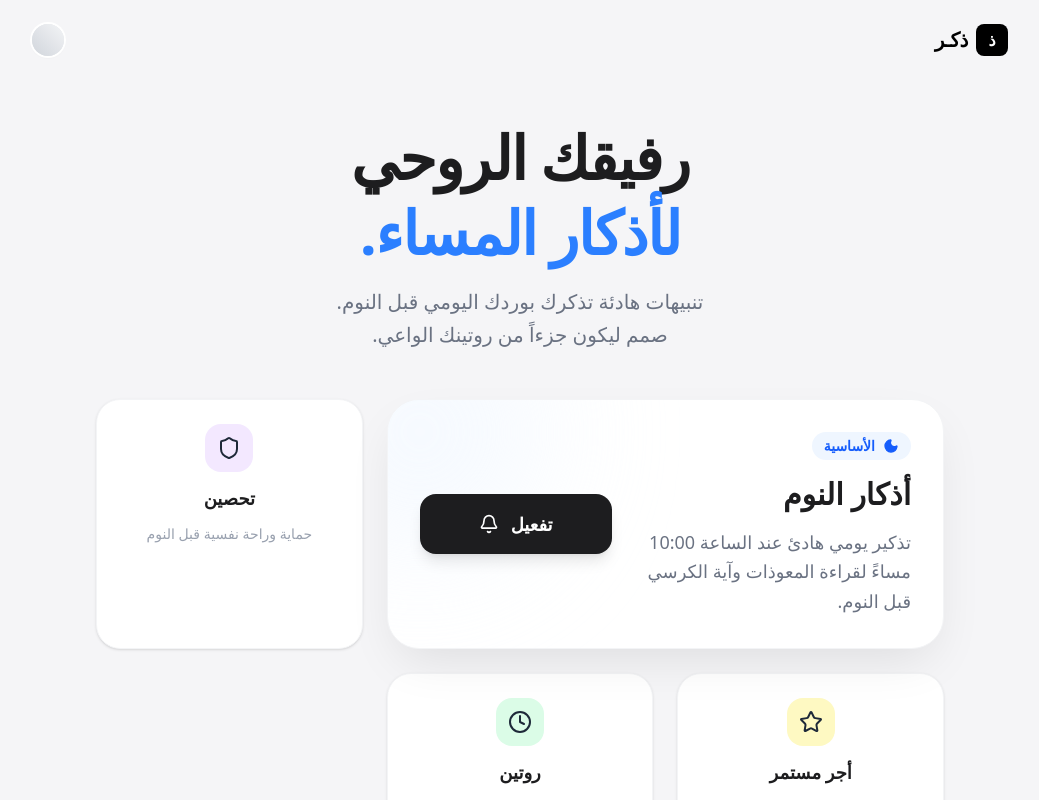
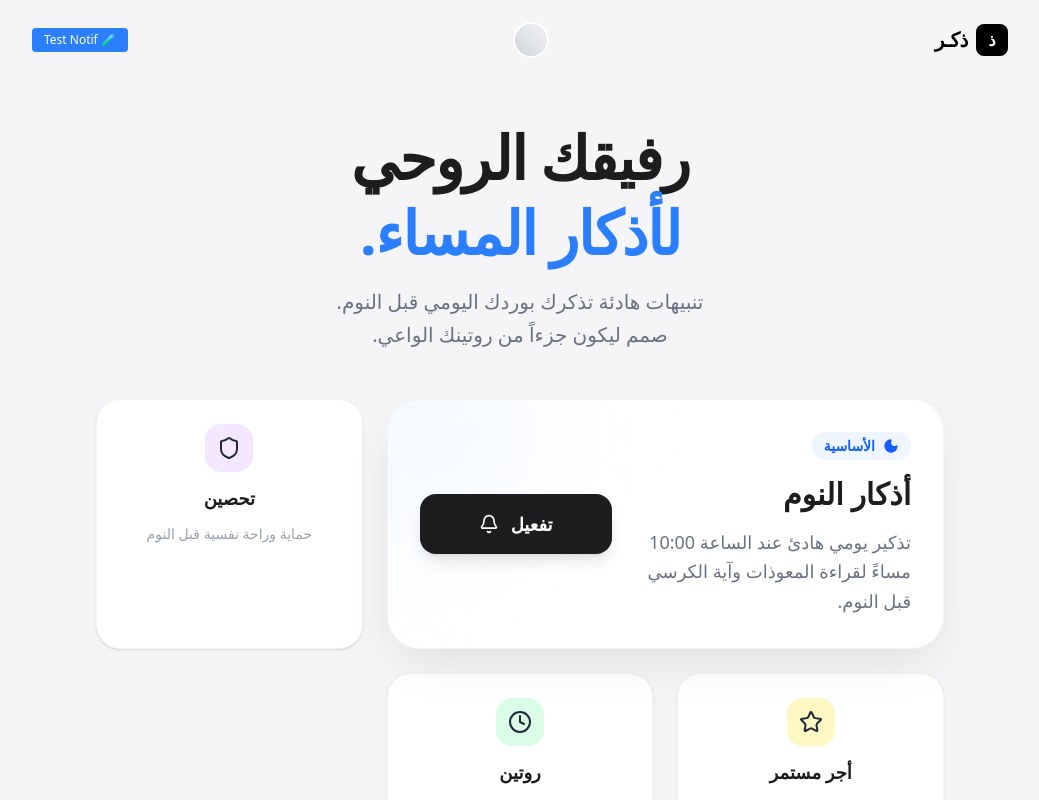
Before and after one commit to younesbennaceur/reminder-app, a React (Vite) app: page / in a window 1280 px wide. Shown: the top 800 px of the page, without its empty margins (120-1159 px from the left). Built offline with nearby package versions, Linux system fonts and the light colour scheme.

Commit message:
fix deployment issue

```diff
--- a/src/App.jsx
+++ b/src/App.jsx
@@ -12,6 +12,17 @@ function App() {
   const [loading, setLoading] = useState(false);
   const [isSubscribed, setIsSubscribed] = useState(false);
   const [error, setError] = useState('');
+     const handleTestNotifications = async () => {
+  try {
+    const response = await fetch('https://reminder-eud4.onrender.com/api/test-notifications', {
+      method: 'GET'
+    });
+    const data = await response.json();
+    console.log("Notifs envoyées :", data);
+  } catch (err) {
+    console.error(err);
+  }
+};
 
 const handleSubscribe = async () => {
   setLoading(true);
@@ -53,11 +64,12 @@ const handleSubscribe = async () => {
     console.log("5. Permission accordée & Token généré !");
 
     console.log("6. Envoi vers le serveur...");
-    const response = await fetch('https://reminder-eud4.onrender.com/api/test-notifications', {
+    const response = await fetch('https://reminder-eud4.onrender.com/api/subscribe', {
       method: 'POST',
       body: JSON.stringify(subscription),
       headers: { 'Content-Type': 'application/json' }
     });
+
 
     console.log("7. Réponse reçue du serveur !");
 
@@ -93,6 +105,12 @@ const handleSubscribe = async () => {
         <div className="w-8 h-8 rounded-full bg-gray-200 overflow-hidden ring-2 ring-white shadow-sm">
           <div className="w-full h-full bg-gradient-to-tr from-gray-300 to-gray-100"></div>
         </div>
+        <button
+        onClick={handleTestNotifications}
+        className="text-xs bg-blue-500 text-white px-3 py-1 rounded hover:bg-blue-600"
+      >
+        🧪 Test Notif
+      </button>
       </nav>
 
       {/* Contenu Principal */}
```
